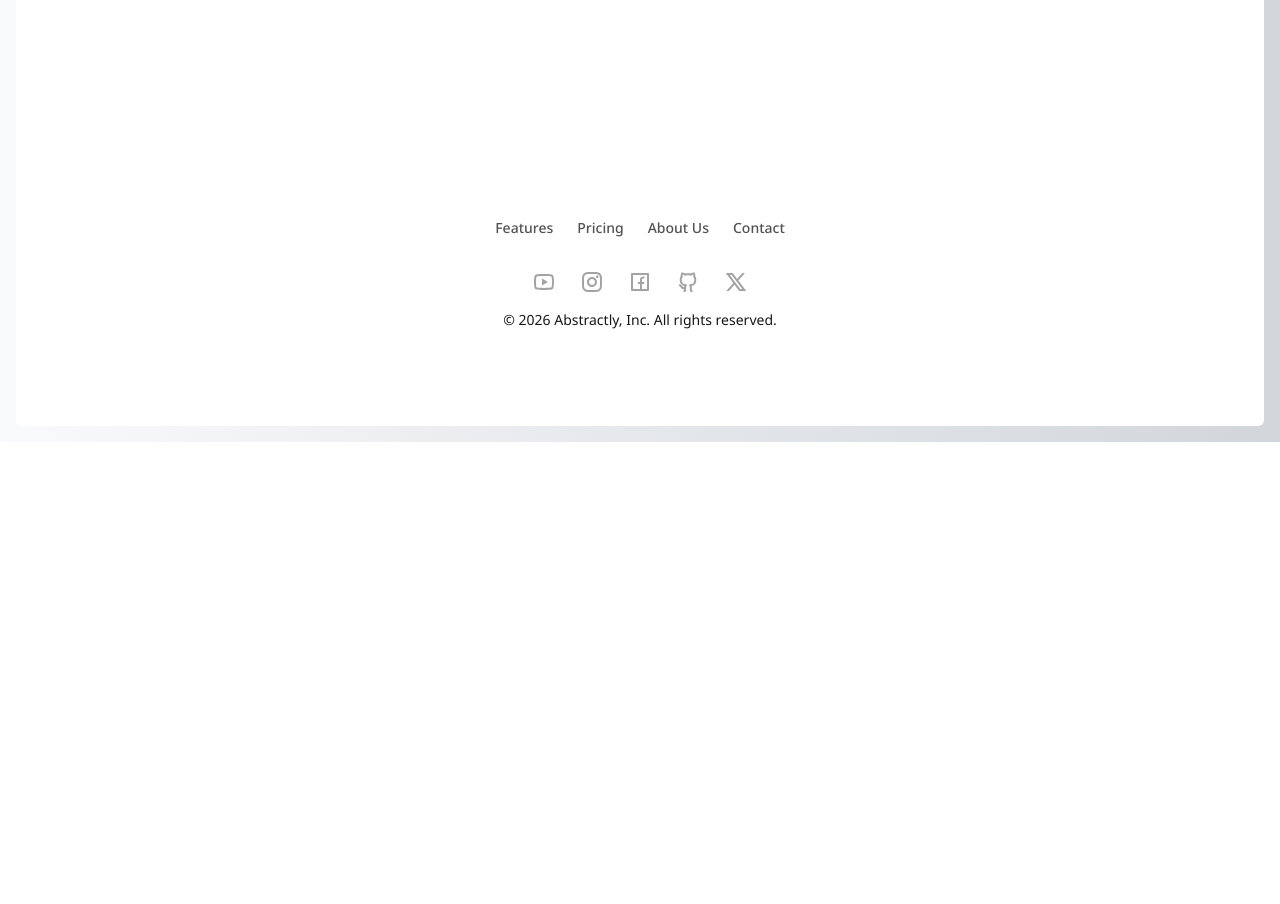
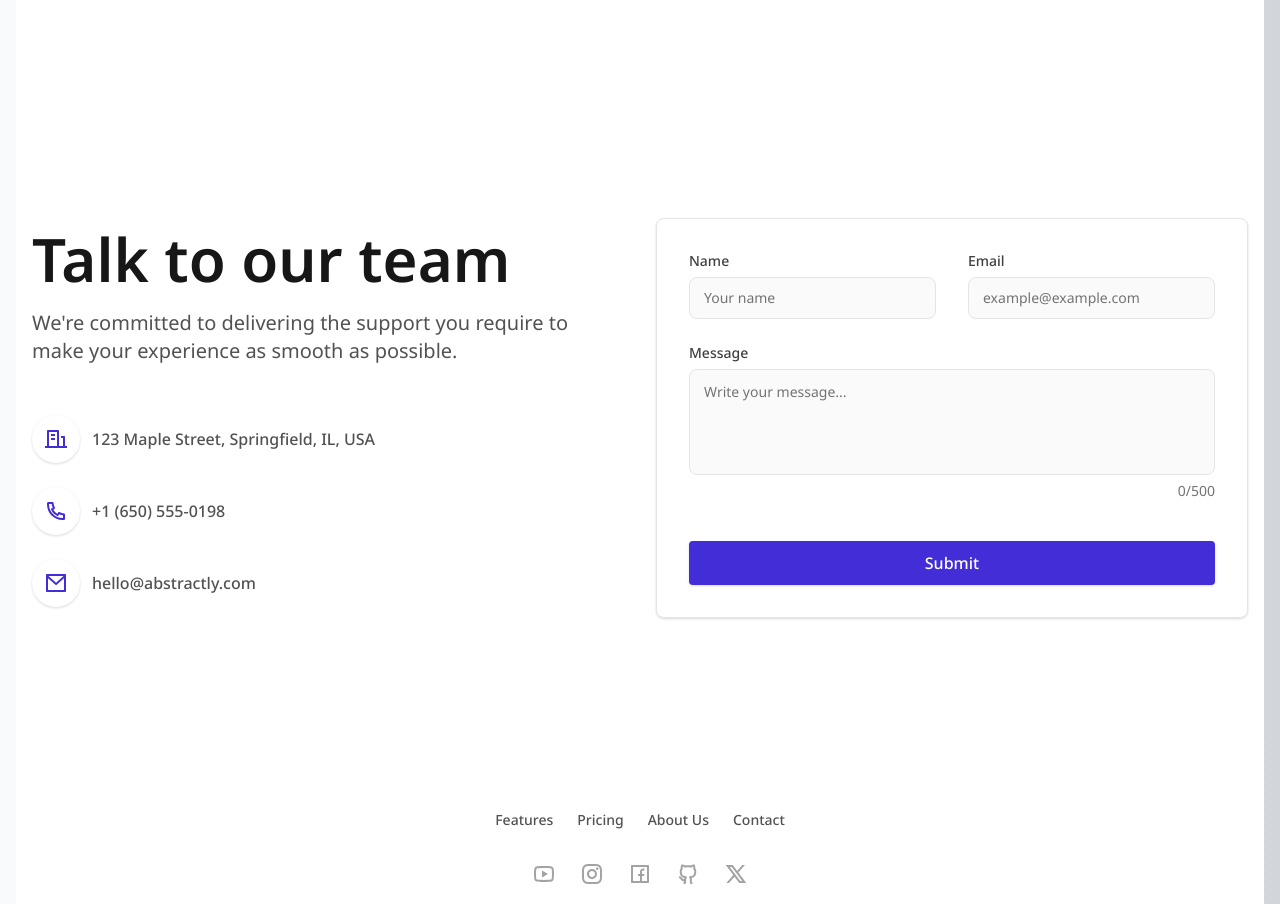
Before and after one commit to jade-hernandez/marketing-landing-page, a React (Vite) app: page / in a window 1280 px wide. Shown: the part 1042-1946 px from the top of the page. Before the commit the page ends 1484 px from the top, so only its background shows below. Built offline with nearby package versions, Linux system fonts and the light colour scheme.

Commit message:
feat(app): add ContactSection component to the main application layout

```diff
--- a/src/App.tsx
+++ b/src/App.tsx
@@ -2,6 +2,7 @@ import { Navbar } from "./blocks/navigation/Navbar";
 import { HeroSection } from "./blocks/hero-section/HeroSection";
 import { LogoMarquee } from "./blocks/logo-marquee-section/LogoMarquee";
 import { Footer } from "./blocks/footer/Footer";
+import { ContactSection } from "./blocks/contact-section/ContactSection";
 
 function App() {
   return (
@@ -14,6 +15,7 @@ function App() {
         <main className='flex flex-col'>
           <HeroSection />
           <LogoMarquee />
+          <ContactSection />
         </main>
         <Footer />
       </div>
```
